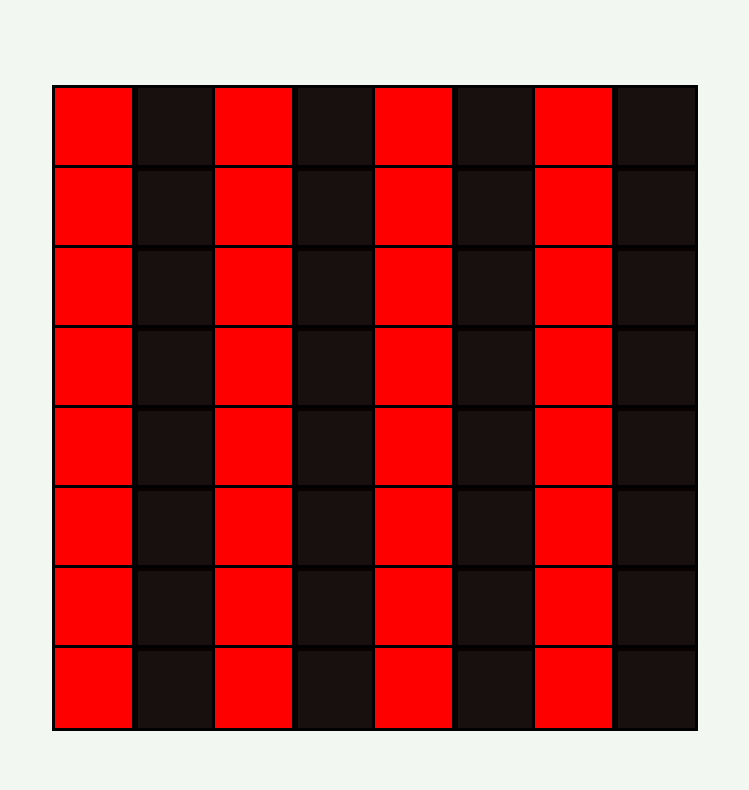
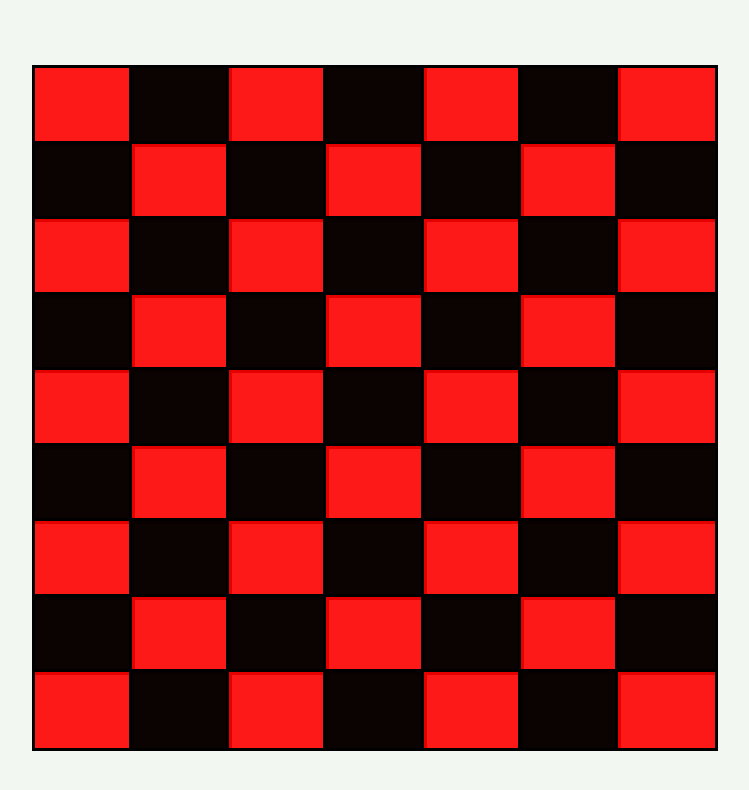
Before and after one commit to jdvgsa/css-grid-achievement, a plain HTML site: page index.html in a window 1280 px wide. Shown: the whole page, without its empty margins (268-1017 px from the left). Drawn offline with Linux system fonts and the light colour scheme.

Commit message:
incomplete checkers board

```diff
--- a/index.html
+++ b/index.html
@@ -3,7 +3,7 @@
 <head>
   <meta charset="UTF-8">
   <meta name="viewport" content="width=device-width, initial-scale=1.0">
-  <title>Chess Board</title>
+  <title>Checkers</title>
   <link rel="stylesheet" href="main.css">
 </head>
 <body>
@@ -73,7 +73,7 @@
     <article></article>
     <article></article>
     <article></article>
-    <article></article>
+    <!-- <article></article> -->
 
   </section>
 
--- a/main.css
+++ b/main.css
@@ -2,19 +2,19 @@ body {
   height: 100vh;
   display: flex;
   justify-content: center;
-  background-color: rgba(242, 247, 242, 0.979);
+  background-color: rgba(242, 247, 242, 0.993);
 
 }
 
 article {
   width: 100%;
   height: 100%;
-  /* border: 50px; */
   border-style: solid;
+
 }
 
 article:nth-child(even) {
-  background-color: rgba(10, 0, 0, 0.938);
+  background-color: rgba(10, 0, 0, 0.993);
   grid-auto-rows: row;
 }
 
@@ -23,38 +23,25 @@ article:nth-child(even) {
   /* text-decoration: line-through;} */
 
   article:nth-child(odd) {
-    background-color: red;
+    background-color: rgba(255, 0, 0, 0.897);
     /* grid-auto-rows: row; */
+    /* unsure about auto rows */
   }
 
 
 section {
-      width: 80vh;
-      height: 80vh;
+  display: grid;
+
+      width: 85vh;
+      height: 85vh;
 
       margin: auto;
-      display: grid;
-      grid-template-columns: 1fr 1fr 1fr 1fr 1fr 1fr 1fr 1fr;
+      /* grid-template-columns: 1fr 1fr 1fr 1fr 1fr 1fr 1fr 1fr; */
+      grid-template-columns: repeat(7, 1fr);
 
       justify-content: center;
       align-items: center;
     }
 
       /* grid-template-rows: repeat(8, 1fr); */
-
-
-
-    /* center the box and make it visible */
-
-
-
-            /* center the content of the box */
-            /* don't want the content centered? set display to block (justify-content and align items don't do anything on a block container) */
-/* .grid {
-
-  display: grid;
-  grid-template-columns: 50px;
-  grid-template-rows: 50px;
-  /* grid-auto-rows: ;
-  grid-auto-columns: ;
-}*/
+      /* template rows make no difference??? */
```
